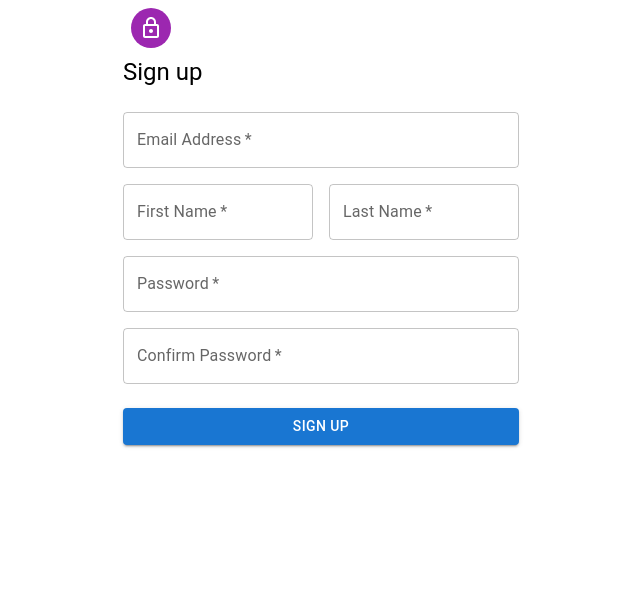
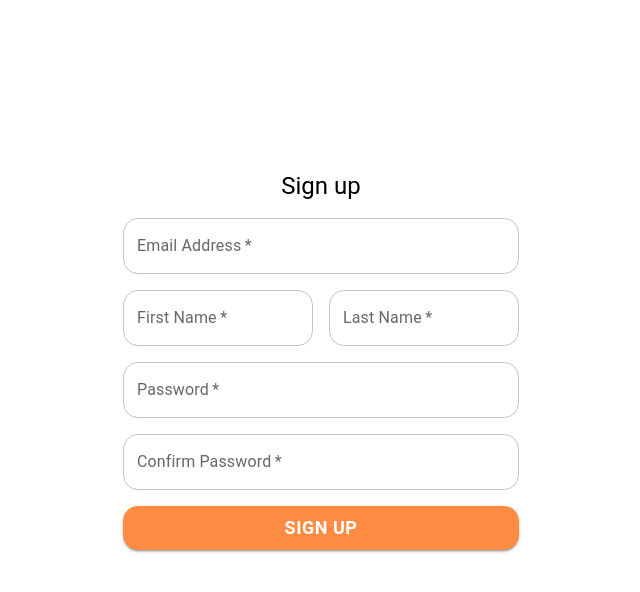
Before and after one commit to FarisKarim/ContentDashboard, a React (Create React App) app in the folder frontend_dashboard/: page /signup in a window 1280 px wide. Shown: the top 592 px of the page, without its empty margins (319-959 px from the left). Built offline with nearby package versions, Linux system fonts and the light colour scheme.

Commit message:
configure w backend; basic styling

```diff
--- a/frontend_dashboard/src/components/Signup/Signup.css
+++ b/frontend_dashboard/src/components/Signup/Signup.css
@@ -1,21 +1,32 @@
 .container {
-    display: flex;
-    flex-direction: column;
-    align-items: center;
-    justify-content: center;
-    height: 100vh;
-  }
+    display: flex !important;
+    flex-direction: column !important;
+    justify-content: center !important;
+    align-items: center !important;
+    height: 100vh !important;
+    transform: translateY(-5%);
+}
 
-  .avatar {
+.signup-title {
+    text-align: center;
+    margin-bottom: 1rem !important; /* Adds some spacing below the title */
+}
+
+
+.avatar {
     margin: 16px;
     background-color: #f50057;
-  }
+}
 
-  .form {
-    width: 100%;
-    margin-top: 24px;
-  }
+.button {
+    background-color: #FF8C42 !important;
+    transition: transform 0.2s, box-shadow 0.2s !important;
+    margin-top: 1rem !important;
+    font-size: 18px !important;
+    font-weight: 600 !important;
+}
 
-  .button {
-    margin: 24px 0 16px;
-  }
+.button:hover {
+    background-color: #89CFF0 !important;  /* Slightly lighter shade for hover */
+    box-shadow: 0 8px 15px rgba(0,0,0,0.1);  /* Adds a subtle shadow */
+}
--- a/frontend_dashboard/src/components/Signup/Signup.js
+++ b/frontend_dashboard/src/components/Signup/Signup.js
@@ -12,37 +12,17 @@ import {
 } from "@mui/material";
 import LockOutlinedIcon from "@mui/icons-material/LockOutlined";
 import { styled } from "@mui/material/styles";
-
-// Styling with the styled utility
-const StyledPaper = styled(Paper)(({ theme }) => ({
-  padding: theme.spacing(3),
-  display: "flex",
-  flexDirection: "column",
-  alignItems: "center",
-}));
-
-const StyledAvatar = styled(Avatar)(({ theme }) => ({
-  margin: theme.spacing(1),
-  backgroundColor: theme.palette.secondary.main,
-}));
-
-const StyledForm = styled("form")(({ theme }) => ({
-  width: "100%",
-  marginTop: theme.spacing(3),
-}));
-
-const StyledButton = styled(Button)(({ theme }) => ({
-  margin: theme.spacing(3, 0, 2),
-}));
+import "./Signup.css";
 
 const Signup = () => {
-  const [formData, setFormData] = useState({
+  const defaultFormData = {
     email: "",
     first_name: "",
     last_name: "",
     password: "",
     password2: "",
-  });
+  };
+  const [formData, setFormData] = useState(defaultFormData);
 
   const handleChange = (e) => {
     setFormData({ ...formData, [e.target.name]: e.target.value });
@@ -50,11 +30,41 @@ const Signup = () => {
 
   const handleSubmit = async (e) => {
     e.preventDefault();
+
+    console.log('Submitting form')
+    // Validations
+    const emailRegex = /^[A-Z0-9._%+-]+@[A-Z0-9.-]+\.[A-Z]{2,4}$/i;
+    if (!emailRegex.test(formData.email)) {
+      alert("Please enter a valid email.");
+      return;
+    }
+
+    if (!formData.first_name.trim()) {
+      alert("First Name is required.");
+      return;
+    }
+
+    if (!formData.last_name.trim()) {
+      alert("Last Name is required.");
+      return;
+    }
+
+    if (formData.password !== formData.password2) {
+      alert("Passwords do not match.");
+      return;
+    }
+
     try {
       const response = await axios.post(
         "http://127.0.0.1:8000/dashboard/api/register/",
         formData
       );
+      if (response.status === 201) {
+        console.log(`User: ${formData.first_name} has been registered!`);
+        setFormData(defaultFormData);
+      } else {
+        console.log("Received unexpected status code:", response.status);
+      }
       console.log(response.data);
     } catch (error) {
       console.error("There was an error registering", error);
@@ -62,14 +72,14 @@ const Signup = () => {
   };
 
   return (
-    <Container component="main" maxWidth="xs">
-      <StyledAvatar>
+    <Container component="main" maxWidth="xs" className="container">
+      {/* <Avatar className="avatar">
         <LockOutlinedIcon />
-      </StyledAvatar>
-      <Typography component="h1" variant="h5">
+      </Avatar> */}
+      <Typography component="h1" variant="h5" className="signup-title">
         Sign up
       </Typography>
-      <StyledForm onSubmit={handleSubmit}>
+      <form className="form" onSubmit={handleSubmit}>
         <Grid container spacing={2}>
           <Grid item xs={12}>
             <TextField
@@ -82,6 +92,7 @@ const Signup = () => {
               autoComplete="email"
               value={formData.email}
               onChange={handleChange}
+              sx={{ "& .MuiOutlinedInput-root": { borderRadius: "15px" } }}
             />
           </Grid>
           <Grid item xs={12} sm={6}>
@@ -95,6 +106,7 @@ const Signup = () => {
               autoComplete="fname"
               value={formData.first_name}
               onChange={handleChange}
+              sx={{ "& .MuiOutlinedInput-root": { borderRadius: "15px" } }}
             />
           </Grid>
           <Grid item xs={12} sm={6}>
@@ -108,6 +120,7 @@ const Signup = () => {
               autoComplete="lname"
               value={formData.last_name}
               onChange={handleChange}
+              sx={{ "& .MuiOutlinedInput-root": { borderRadius: "15px" } }}
             />
           </Grid>
           <Grid item xs={12}>
@@ -122,6 +135,7 @@ const Signup = () => {
               autoComplete="current-password"
               value={formData.password}
               onChange={handleChange}
+              sx={{ "& .MuiOutlinedInput-root": { borderRadius: "15px" } }}
             />
           </Grid>
           <Grid item xs={12}>
@@ -133,20 +147,23 @@ const Signup = () => {
               label="Confirm Password"
               type="password"
               id="password2"
+              sx={{ "& .MuiOutlinedInput-root": { borderRadius: "15px" } }}
               value={formData.password2}
               onChange={handleChange}
             />
           </Grid>
         </Grid>
-        <StyledButton
+        <Button
           type="submit"
           fullWidth
           variant="contained"
           color="primary"
+          className="button"
+          sx={{ borderRadius: "15px" }}
         >
           Sign Up
-        </StyledButton>
-      </StyledForm>
+        </Button>
+      </form>
     </Container>
   );
 };
```
